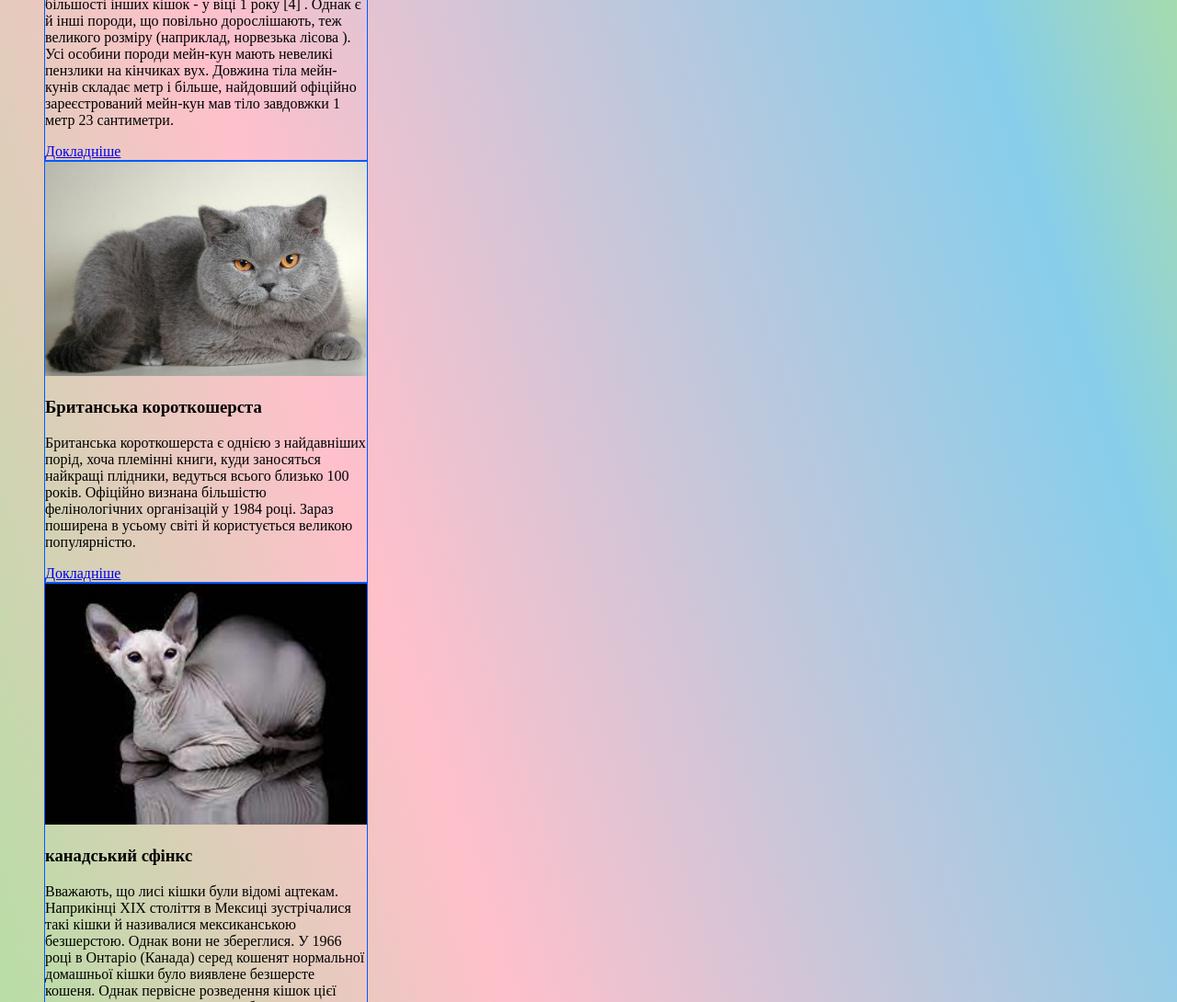
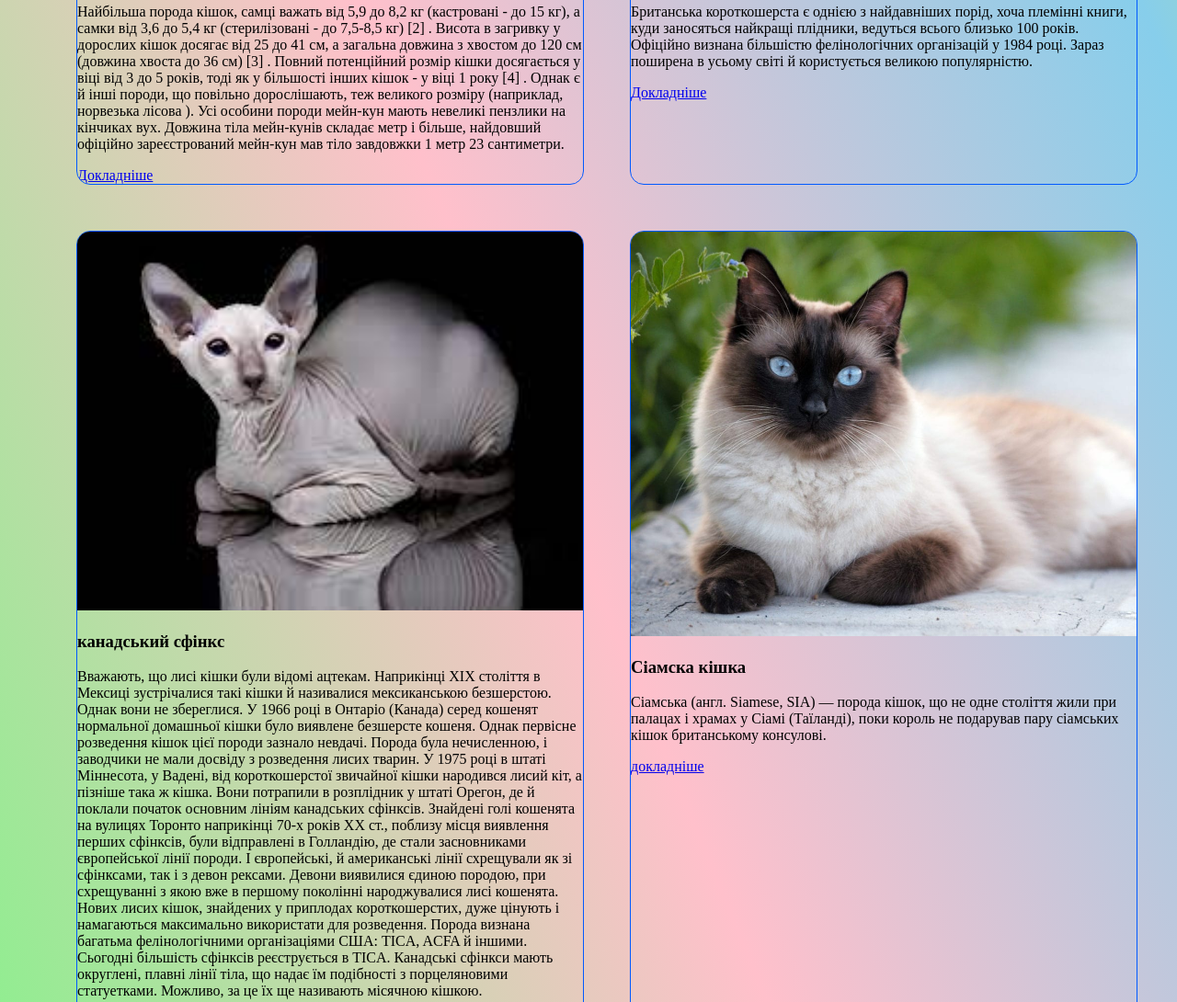
Before and after one commit to Tate-T/cats-breeds_news-paper_practice-, a plain HTML site: page index.html in a window 1280 px wide. Shown: the part 1987-3077 px from the top of the page at 92% size. Drawn offline with nearby package versions, Linux system fonts and the light colour scheme.

Commit message:
animation

```diff
--- a/index.html
+++ b/index.html
@@ -7,6 +7,8 @@
     <meta name="viewport" content="width=device-width, initial-scale=1.0">
     <title>Document</title>
     <link rel="stylesheet" href="./style.css">
+    <link href="https://unpkg.com/aos@2.3.1/dist/aos.css" rel="stylesheet">
+
 </head>
 
 <body>
@@ -34,7 +36,7 @@
         <li>Довжина: 46 см (без хвоста)</li>
         <li>Період вагітності: 65 днів</li>
     </ol>
-<article class="stepan-article">
+<article class="stepan-article"">
     <h2 class="stepan-name">Топ кіт світу КІТ СТЕПАН😎</h2>
     <img class="stepan-photo" src="./images/cat.jpg" alt="СТЕПАН😎">
     <p></p>
@@ -45,7 +47,7 @@
 
     <h2>Популярні породи котів</h2>
     <ul class="cards">
-        <li class="card">
+        <li class="card" data-aos="flip-left" data-aos-duration="2000s">
             <article>
                 <img src="./images/cat1.jpg" alt="Мейнкун фото">
                 <h3>Мейнкун</h3>
@@ -60,7 +62,7 @@
                 <a href="https://uk.wikipedia.org/wiki/%D0%9C%D0%B5%D0%B9%D0%BD-%D0%BA%D1%83%D0%BD">Докладніше</a>
             </article>
         </li>
-        <li class="card">
+        <li class="card" data-aos="flip-left">
             <article>
                 <img src="./images/cat2.jpg" alt="Британська короткошерста">
                 <h3>Британська короткошерста</h3>
@@ -74,7 +76,7 @@
                      0%BE%D1%80%D0%BE%D1%82%D0%BA%D0%BE%D1%88%D0%B5%D1%80%D1%81%D1%82%D0%B0_%D0%BA%D1%96%D1%88%D0%BA%D0%B0">Докладніше</a>
             </article>
         </li>
-        <li class="card">
+        <li class="card" data-aos="flip-left">
             <article>
                 <img src="./images/сат3.jpg" alt="канадський сфінкс">
                 <h3>канадський сфінкс</h3>
@@ -82,7 +84,7 @@
                 <a href="https://uk.wikipedia.org/wiki/%D0%9A%D0%B0%D0%BD%D0%B0%D0%B4%D1%81%D1%8C%D0%BA%D0%B8%D0%B9_%D1%81%D1%84%D1%96%D0%BD%D0%BA%D1%81">докладніше</a>
             </article>
         </li>
-        <li class="card">
+        <li class="card" data-aos="flip-left">
             <article>
                 <img src="images/siamskaya-1024x819-min.jpg" alt="Сіамска кішка">
                 <h3>Сіамска кішка</h3>
@@ -92,6 +94,10 @@
         </li>
 
     </ul>
+    <script src="https://unpkg.com/aos@2.3.1/dist/aos.js"></script>
+    <script>
+        AOS.init();
+      </script>
 </body>
 
 </html>
--- a/style.css
+++ b/style.css
@@ -14,6 +14,10 @@ text-transform: uppercase;
     padding-bottom: 30px;
     background-color: rgba(100, 149, 237, 0.3);
     border-radius: 10px;
+    transition: 1s;
+}
+.stepan-article:hover{
+    transform: rotate(360deg);
 }
 .stepan-photo {
     width: 100%;
@@ -55,10 +59,24 @@ text-indent: 20px;
 }
 .card {
     border: 1px solid rgb(0, 89, 255);
-    width: 350px;
+    width: 550px;
+    border-radius: 15px;
+    overflow: hidden;
+    transition: transform 1s;
 }
+
+.card:hover{
+    box-shadow: 0px 0px 10px 3px cornflowerblue;
+    transform: scale(1.05) ;
+
+}
+
 .cards {
     list-style: none;
+    display: flex;
+    flex-wrap: wrap;
+    justify-content: center;
+    gap: 50px;
 }
 
 img {
```
